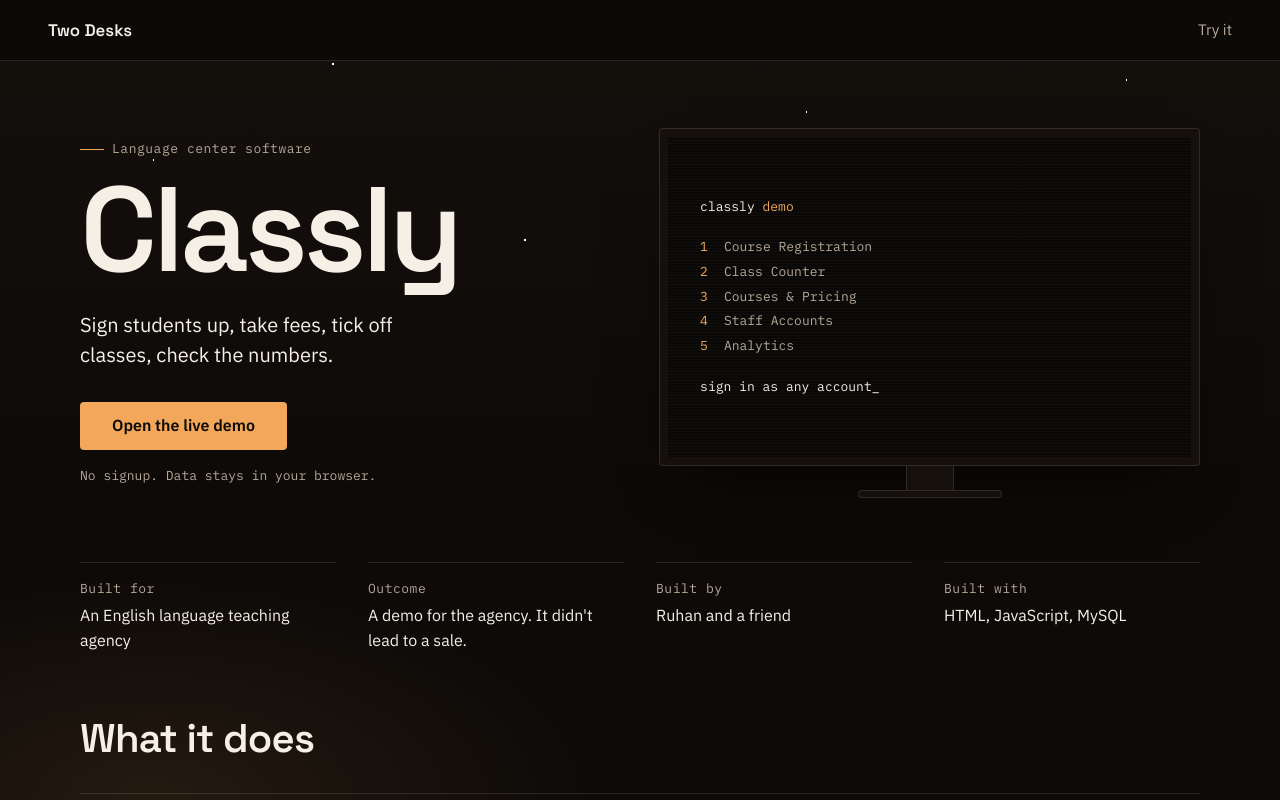
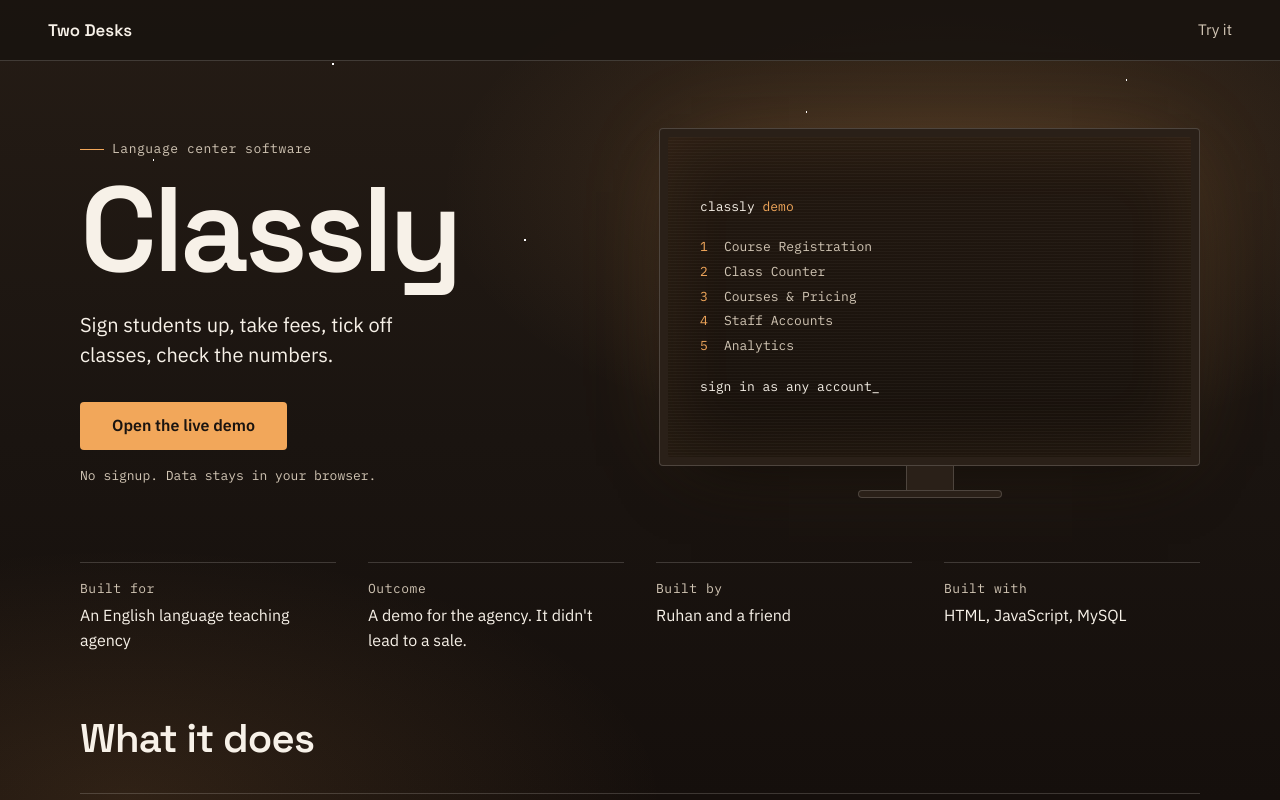
Before and after one commit to r12481t/Portfolio, a plain HTML site: page projects/classley/case-study.html in a window 1280 px wide. Shown: the top 800 px of the page. Drawn offline with Linux system fonts and the light colour scheme.

Commit message:
Update case-study.css

```diff
--- a/projects/classley/css/case-study.css
+++ b/projects/classley/css/case-study.css
@@ -1,18 +1,20 @@
 /* Classly project page. Styles for projects/classley/case-study.html only.
    Standalone on purpose: the demo (classley.html) and Ruhan's portfolio don't share this file.
    Concept: the page is the monitor at the night desk. Warm dark room, one lamp-amber accent,
-   mono type for anything that would be on a screen. */
+   mono type for anything that would be on a screen.
+   Brightness: the base is a lifted warm brown (not near-black) and the lamp glows behind the monitor, because
+   near-black reads as flat and dim on most PC screens. Secondary text is lighter to match. */
 
 /* ================= TOKENS ================= */
 :root{
-  --void:#0d0a08;
-  --paper:#f5efe6;
-  --ash:#b5a898;
+  --void:#1a1410;
+  --paper:#f7f1e8;
+  --ash:#d2c6b5;
   --lamp:#f2a75a;
   --lamp-hover:#f7b874;
-  --bezel:#15100c;
-  --hair:rgba(245,239,230,0.12);
-  --wash:rgba(245,239,230,0.03);
+  --bezel:#2a2018;
+  --hair:rgba(245,239,230,0.18);
+  --wash:rgba(245,239,230,0.06);
 
   --space-1:0.25rem; --space-2:0.5rem; --space-3:1rem; --space-4:1.5rem;
   --space-5:2rem; --space-6:3rem; --space-7:4rem;
@@ -56,8 +58,9 @@ a{ color:inherit; }
     radial-gradient(1px 1px at 63% 14%, #fff 100%, transparent),
     radial-gradient(1px 1px at 78% 24%, #fff 100%, transparent),
     radial-gradient(1px 1px at 88% 10%, #fff 100%, transparent),
-    radial-gradient(ellipse 50% 40% at 12% 100%, rgba(242,167,90,0.10) 0%, transparent 70%),
-    linear-gradient(180deg, #14100c 0%, var(--void) 60%);
+    radial-gradient(ellipse 55% 45% at 74% 24%, rgba(242,167,90,0.17) 0%, transparent 72%),
+    radial-gradient(ellipse 60% 45% at 10% 100%, rgba(242,167,90,0.12) 0%, transparent 70%),
+    linear-gradient(180deg, #251c15 0%, var(--void) 55%, #150f0c 100%);
 }
 
 /* ================= NAV ================= */
@@ -65,7 +68,7 @@ nav{
   position:fixed; top:0; left:0; width:100%; z-index:100;
   display:flex; align-items:center; justify-content:space-between;
   padding:var(--space-2) var(--gutter);
-  background:rgba(13,10,8,0.92); border-bottom:1px solid var(--hair);
+  background:rgba(26,20,16,0.92); border-bottom:1px solid var(--hair);
 }
 .brand{
   display:inline-flex; align-items:center; min-height:44px;
@@ -116,11 +119,12 @@ main > section, footer{ width:min(100% - 2 * var(--gutter), var(--measure)); mar
 .monitor-bezel{
   padding:var(--space-2); background:var(--bezel);
   border:1px solid var(--hair); border-radius:var(--radius);
-  box-shadow:0 32px 64px -32px rgba(0,0,0,0.8);
+  box-shadow:0 32px 64px -32px rgba(0,0,0,0.8), 0 0 100px -24px rgba(242,167,90,0.22);   /* lamp light on the desk */
 }
 .monitor-screen{
   position:relative; display:flex; flex-direction:column; justify-content:center;
-  padding:var(--space-5) var(--space-4); background:#0a0806; border-radius:2px; overflow:hidden;
+  padding:var(--space-5) var(--space-4); border-radius:2px; overflow:hidden;
+  background:linear-gradient(180deg, #221810 0%, #17110c 100%); box-shadow:inset 0 0 70px rgba(242,167,90,0.09);
   font-size:0.8125rem; line-height:1.9; color:var(--ash);
 }
 .monitor-screen::after{
@@ -201,14 +205,16 @@ footer a:hover, footer a:focus-visible{ color:var(--paper); border-bottom-color:
 
 /* ================= SCREEN-BOOT TRANSITION =================
    Plays when a [data-boot] button is pressed (js/case-study.js), then the demo opens.
-   ~0.7s, transform and opacity only, no flashing. Reduced motion skips it (plain link). */
+   boot-full: the ~0.7s power-on. transform and opacity only, no flashing.
+   boot-fade: a plain 0.25s fade to the same screen colour, for visitors whose system asks for reduced motion
+              (the design rule is to swap movement for a fade, not to drop the feedback). */
 .boot{ position:fixed; inset:0; z-index:500; visibility:hidden; pointer-events:none; }
 .is-booting .boot{ visibility:visible; pointer-events:auto; }
 .boot-panel{
   position:absolute; inset:0; opacity:0; transform:scaleY(0.004);
   background:
     repeating-linear-gradient(to bottom, rgba(245,239,230,0.045) 0 1px, transparent 1px 3px),
-    radial-gradient(ellipse 80% 60% at 50% 50%, #33230f 0%, #1c140c 60%, #120d08 100%);
+    radial-gradient(ellipse 80% 60% at 50% 50%, #4a3318 0%, #2a1d10 60%, #1a120a 100%);
 }
 .boot-line{
   position:absolute; inset-inline:0; top:50%; height:3px; margin-top:-1px;
@@ -220,10 +226,13 @@ footer a:hover, footer a:focus-visible{ color:var(--paper); border-bottom-color:
   color:var(--lamp); font-size:1.125rem; opacity:0;
   text-shadow:0 0 14px rgba(242,167,90,0.45);
 }
-.is-booting .boot-line{ animation:boot-line-in 200ms var(--ease-out) forwards, boot-line-out 180ms 320ms ease-in forwards; }
-.is-booting .boot-panel{ animation:boot-panel 340ms 180ms cubic-bezier(0.65,0,0.35,1) forwards; }
-.is-booting .boot-text{ animation:boot-text 160ms 480ms var(--ease-out) forwards; }
+.boot-full .boot-line{ animation:boot-line-in 200ms var(--ease-out) forwards, boot-line-out 180ms 320ms ease-in forwards; }
+.boot-full .boot-panel{ animation:boot-panel 340ms 180ms cubic-bezier(0.65,0,0.35,1) forwards; }
+.boot-full .boot-text{ animation:boot-text 160ms 480ms var(--ease-out) forwards; }
+.boot-fade .boot-panel{ transform:none; animation:boot-fade 220ms ease-out forwards; }
+.boot-fade .boot-text{ animation:boot-text 120ms 120ms ease-out forwards; }
 @keyframes boot-line-in{ from{ opacity:0; transform:scaleX(0.15); } to{ opacity:1; transform:scaleX(1); } }
 @keyframes boot-line-out{ from{ opacity:1; } to{ opacity:0; } }
 @keyframes boot-panel{ from{ opacity:1; transform:scaleY(0.004); } to{ opacity:1; transform:scaleY(1); } }
 @keyframes boot-text{ from{ opacity:0; } to{ opacity:1; } }
+@keyframes boot-fade{ from{ opacity:0; } to{ opacity:1; } }
```
